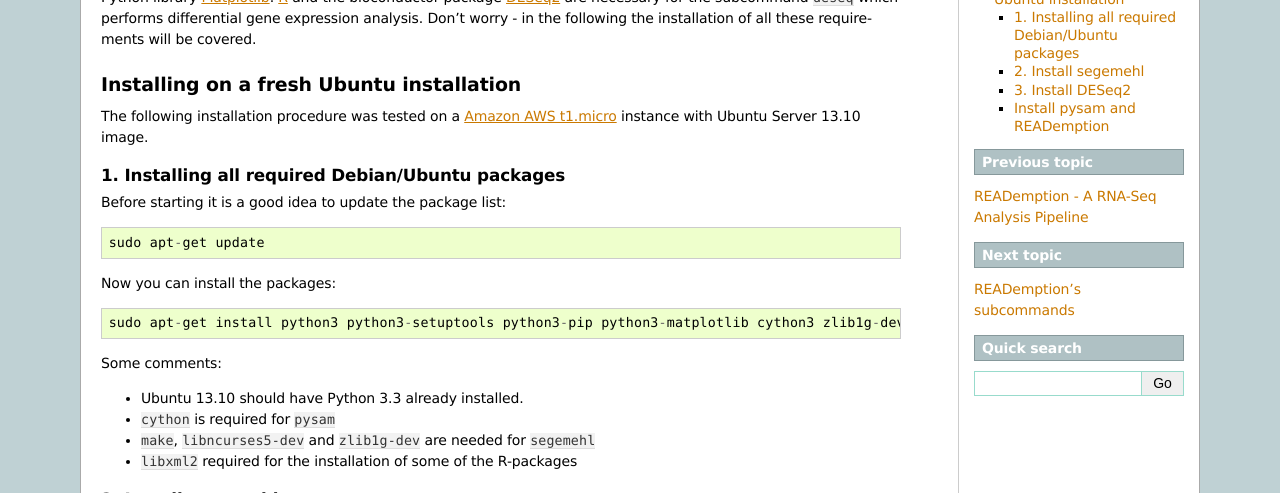
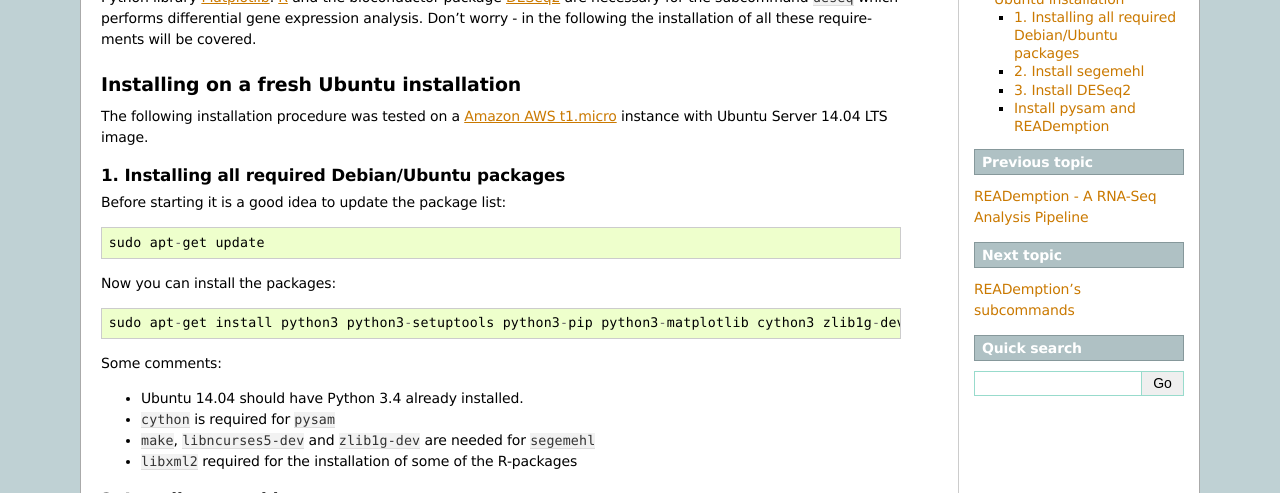
Before and after one commit to foerstner-lab/READemption, a Sphinx documentation site: the page built from docs/source/installation.rst, in a window 1280 px wide. Shown: the part 234-727 px from the top of the page. Built offline with Sphinx 7.4.7, drawn with Linux system fonts in a browser that asks for light colours; pages that are not in the unit, such as notebooks, are missing from menus.

Commit message:
Update installation doc - Ubuntu 14.04

```diff
--- a/docs/source/installation.rst
+++ b/docs/source/installation.rst
@@ -27,7 +27,7 @@ Installing on a fresh Ubuntu installation
 The following installation procedure was tested on a `Amazon AWS
 t1.micro
 <http://docs.aws.amazon.com/AWSEC2/latest/UserGuide/concepts_micro_instances.html>`_
-instance with Ubuntu Server 13.10 image.
+instance with Ubuntu Server 14.04 LTS image.
 
 
 1. Installing all required Debian/Ubuntu packages
@@ -43,7 +43,7 @@ Now you can install the packages::
 
 Some comments:
 
-- Ubuntu 13.10 should have Python 3.3 already installed.
+- Ubuntu 14.04 should have Python 3.4 already installed.
 - ``cython`` is required for ``pysam``
 - ``make``, ``libncurses5-dev`` and ``zlib1g-dev`` are needed for ``segemehl``
 - ``libxml2`` required for the installation of some of the R-packages
```
